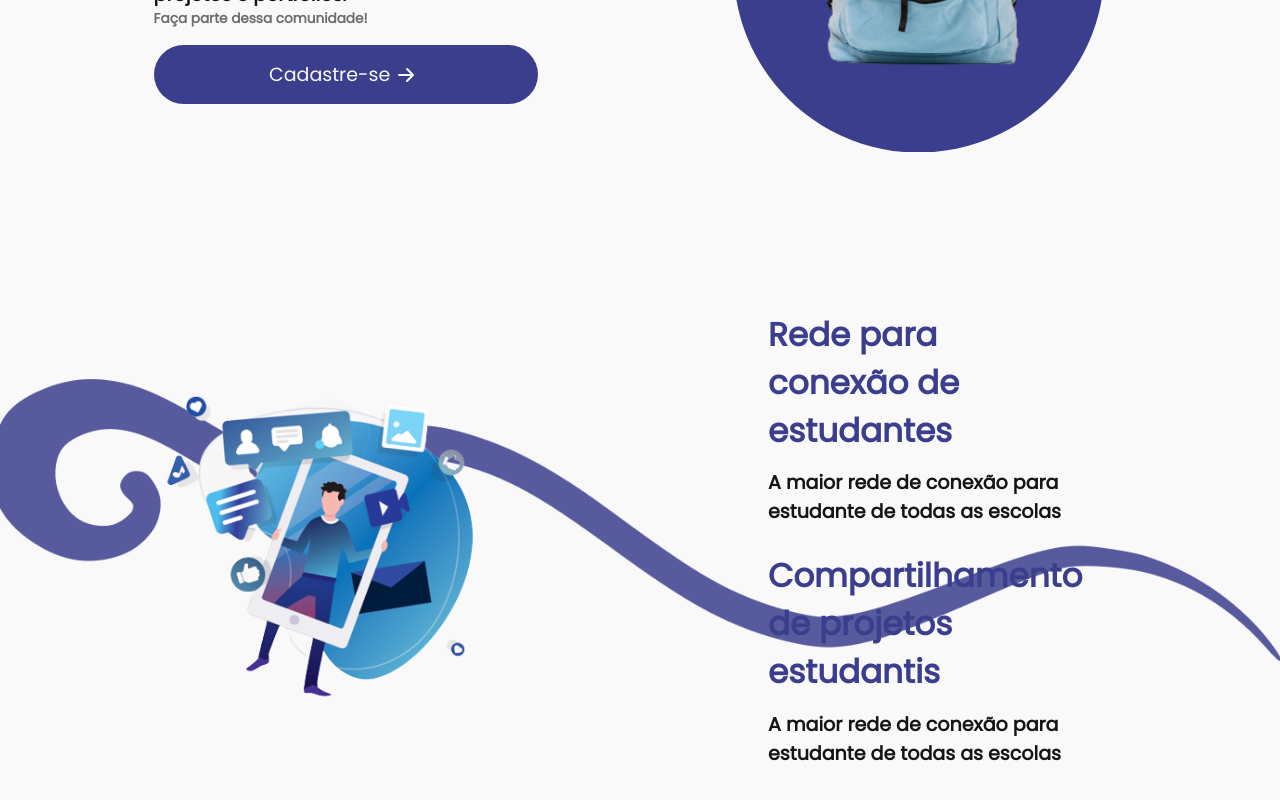
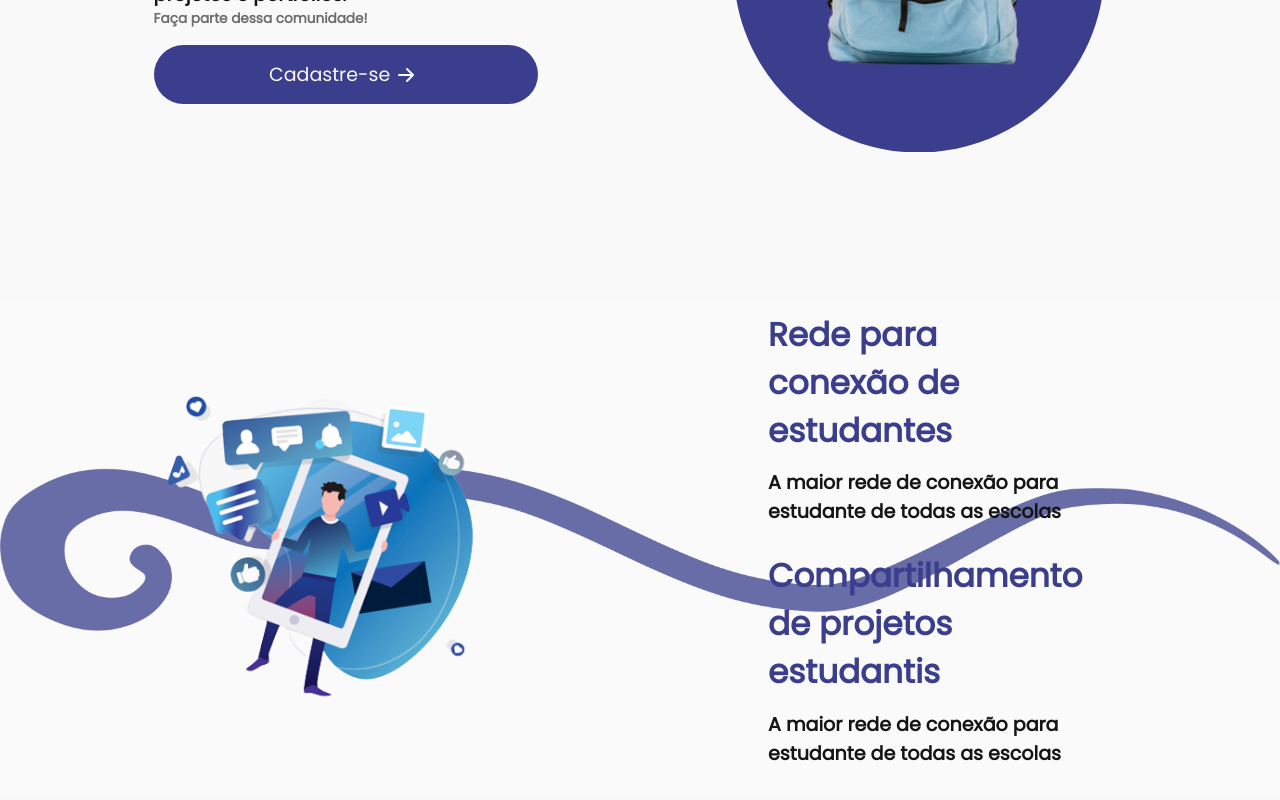
Before and after one commit to Sinqly/Website, a Next.js app: page / in a window 1280 px wide. Shown: the part 502-1302 px from the top of the page. Built offline with nearby package versions, Linux system fonts and the light colour scheme.

Commit message:
feat: Update Backline Image

```diff
--- a/src/styles/pages/Index.ts
+++ b/src/styles/pages/Index.ts
@@ -117,10 +117,12 @@ export const SignUpButton = styled.button`
   }
 `
 export const SocialContainer = styled.div`
+  width: 100vw;
   background-image: url(${() => Backline.src});
-  background-size: cover;
+  background-size: contain;
   background-repeat: no-repeat;
   background-position: center;
+
   .intern {
     width: 100%;
     height: 500px;
@@ -129,10 +131,11 @@ export const SocialContainer = styled.div`
     display: flex;
     align-items: center;
     justify-content: space-between;
-    background-color: rgba(255,255,255, 0.05);
+    background-color: rgba(255,255,255, 0.15);
   }
 
   @media screen and (max-width: 992px) {
+
     .intern {
       margin-top: 100px;
       flex-direction: column-reverse;
```
Also changed, not shown: src/assets/Images/Index/Backline.png, src/assets/Images/Index/Backline.svg (deleted).
